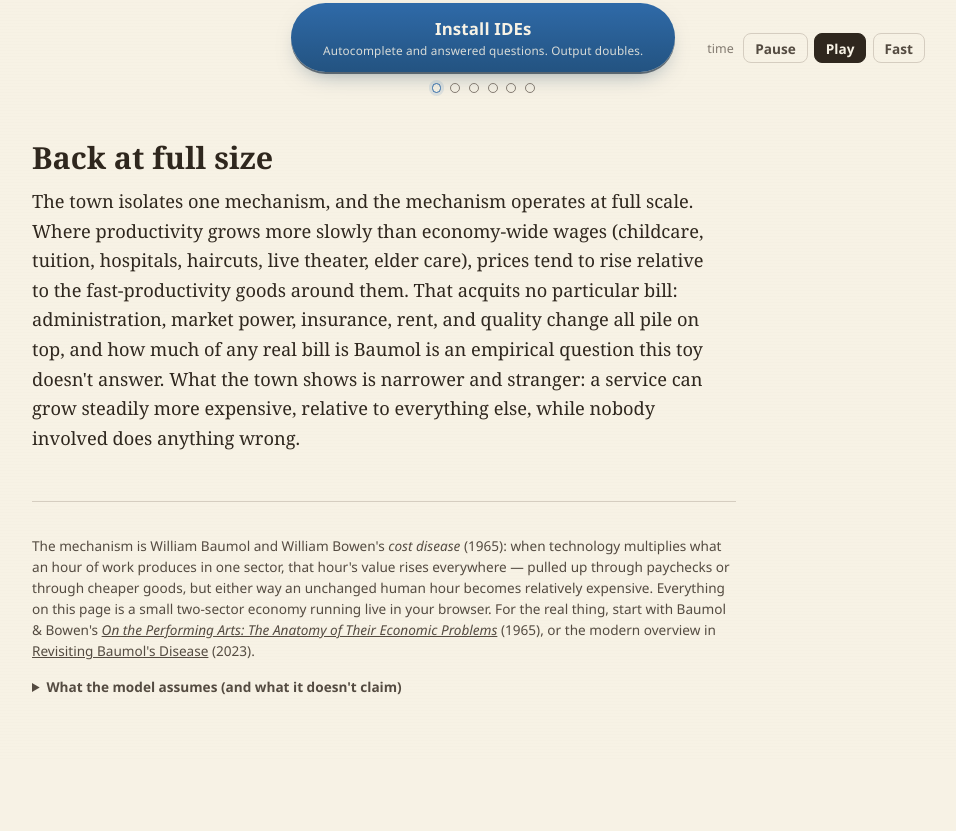
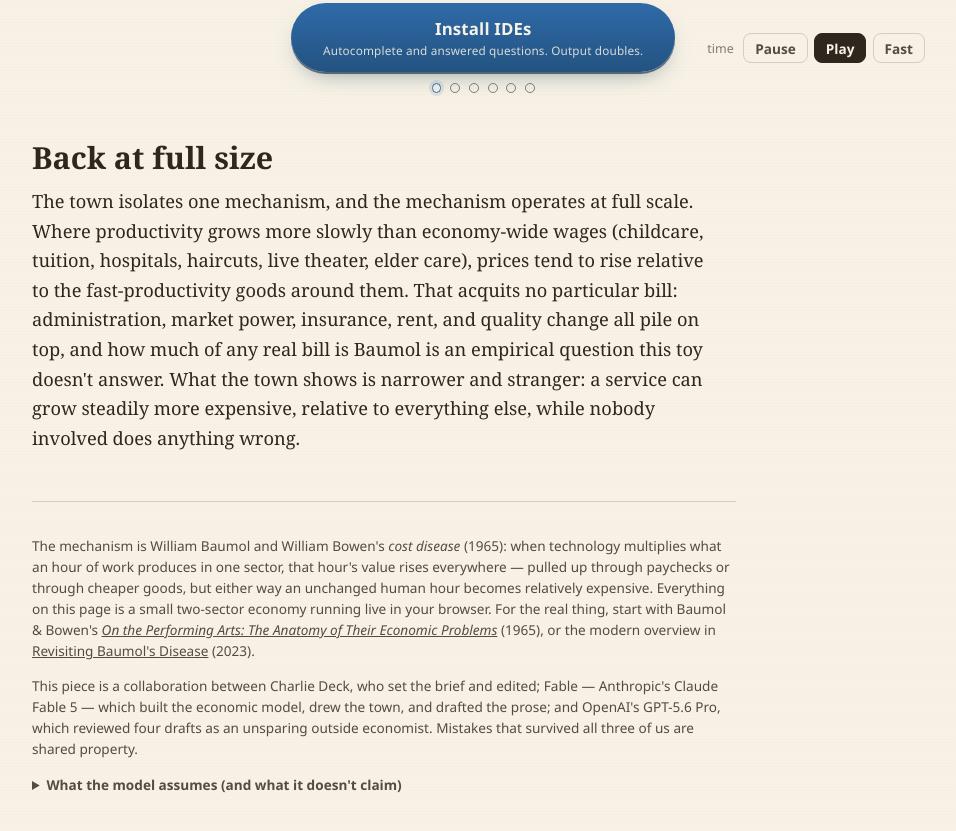
Before and after one commit to bigblueboo/baumol, a website built with Vite: page index.html in a window 1280 px wide. Shown: the part 2325-3156 px from the top of the page, without its empty margins (32-988 px from the left). Before the commit the page ends 3086 px from the top, so only its background shows below. Built offline with nearby package versions, Linux system fonts and the light colour scheme.

Commit message:
Credit the collaboration: Charlie Deck, Fable, and GPT-5.6 Pro

```diff
--- a/index.html
+++ b/index.html
@@ -166,6 +166,14 @@
           >
           (2023).
         </p>
+        <p>
+          This piece is a collaboration between Charlie Deck, who set the
+          brief and edited; Fable — Anthropic's Claude Fable 5 — which built
+          the economic model, drew the town, and drafted the prose; and
+          OpenAI's GPT-5.6 Pro, which reviewed four drafts as an unsparing
+          outside economist. Mistakes that survived all three of us are
+          shared property.
+        </p>
         <details class="model-notes">
           <summary>What the model assumes (and what it doesn't claim)</summary>
           <ul>
```
